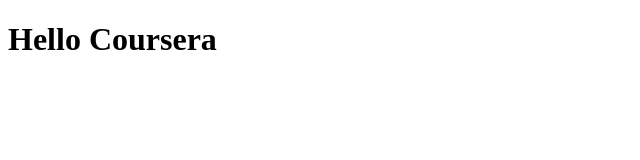
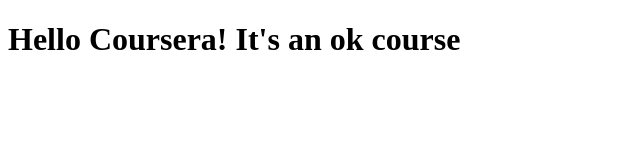
Before and after one commit to Hampsy/coursera-test, a plain HTML site: page site/index.html in a window 1280 px wide. Shown: the whole page, without its empty margins (0-640 px from the left). Drawn offline with Linux system fonts and the light colour scheme.

Commit message:
small addition to page

```diff
--- a/site/index.html
+++ b/site/index.html
@@ -4,6 +4,6 @@
 	<title>Hello Coursera!</title>
 </head>
 <body>
- <h1>Hello Coursera</h1>
+ <h1>Hello Coursera! It's an ok course</h1>
 </body>
 </html>
```
